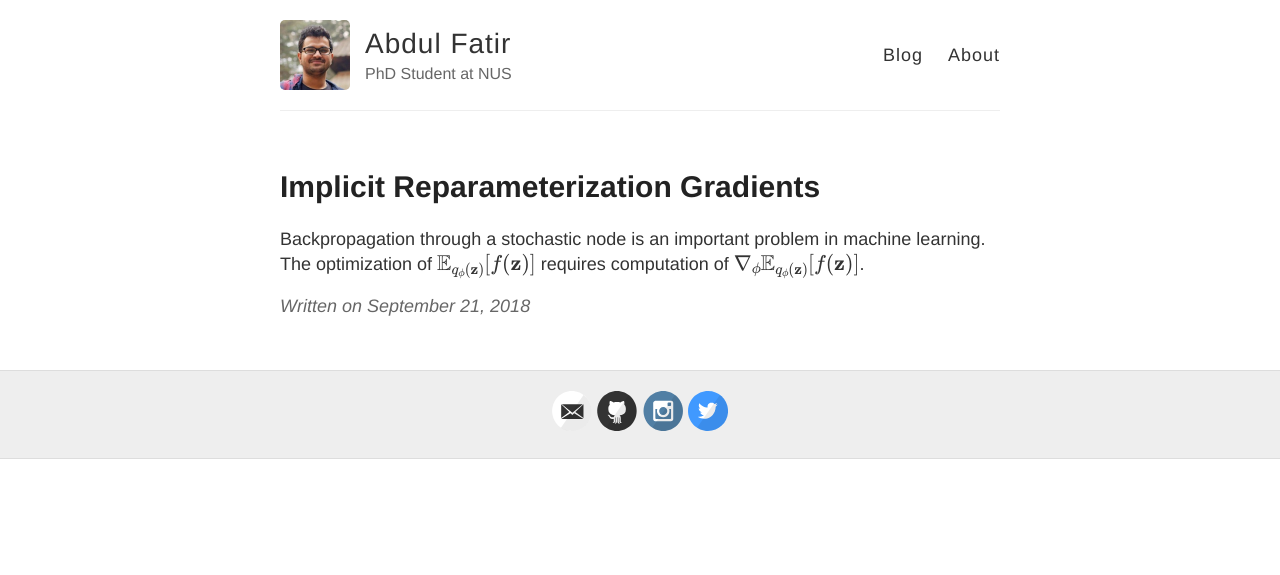
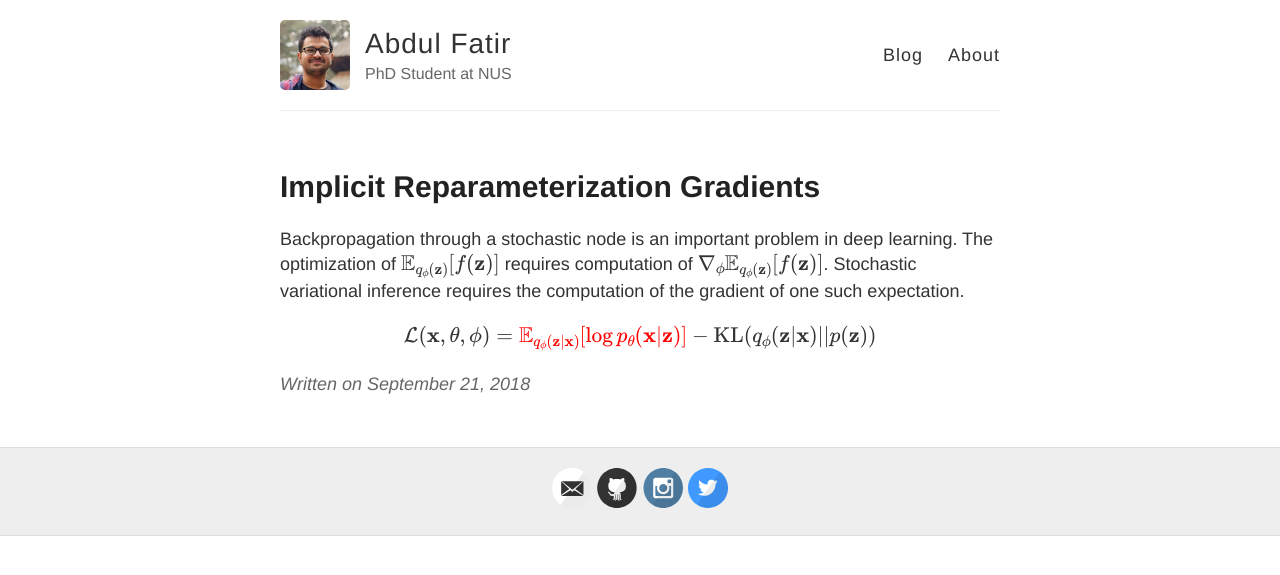
Before and after one commit to abdulfatir/abdulfatir.github.io, a Jekyll site: the page built from _posts/2018-9-21-Implicit-Reparameterization.md, in a window 1280 px wide. Shown: the top 575 px of the page. Built offline with Jekyll 4.4.1, drawn with Linux system fonts in a browser that asks for light colours; formulas are drawn with MathJax 3.

Commit message:
Update 2018-9-21-Implicit-Reparameterization.md

```diff
--- a/_posts/2018-9-21-Implicit-Reparameterization.md
+++ b/_posts/2018-9-21-Implicit-Reparameterization.md
@@ -3,4 +3,10 @@ layout: post
 title: Implicit Reparameterization Gradients
 ---
 
-Backpropagation through a stochastic node is an important problem in machine learning. The optimization of $$\mathbb{E}_{q_\phi(\mathbf{z})}[f(\mathbf{z})]$$ requires computation of $$\nabla_\phi\mathbb{E}_{q_\phi(\mathbf{z})}[f(\mathbf{z})]$$.
+Backpropagation through a stochastic node is an important problem in deep learning. The optimization of $$\mathbb{E}_{q_\phi(\mathbf{z})}[f(\mathbf{z})]$$ requires computation of $$\nabla_\phi\mathbb{E}_{q_\phi(\mathbf{z})}[f(\mathbf{z})]$$. Stochastic variational inference requires the computation of the gradient of one such expectation.
+
+$$
+\begin{align*}
+    \mathcal{L}(\mathbf{x},\theta, \phi) = \textcolor{red}{\mathbb{E}_{q_{\phi}(\mathbf{z}|\mathbf{x})}[\log p_\theta(\mathbf{x}|\mathbf{z})]} - \mathrm{KL}(q_{\phi}(\mathbf{z}|\mathbf{x})||p(\mathbf{z}))
+\end{align*}
+$$
```
